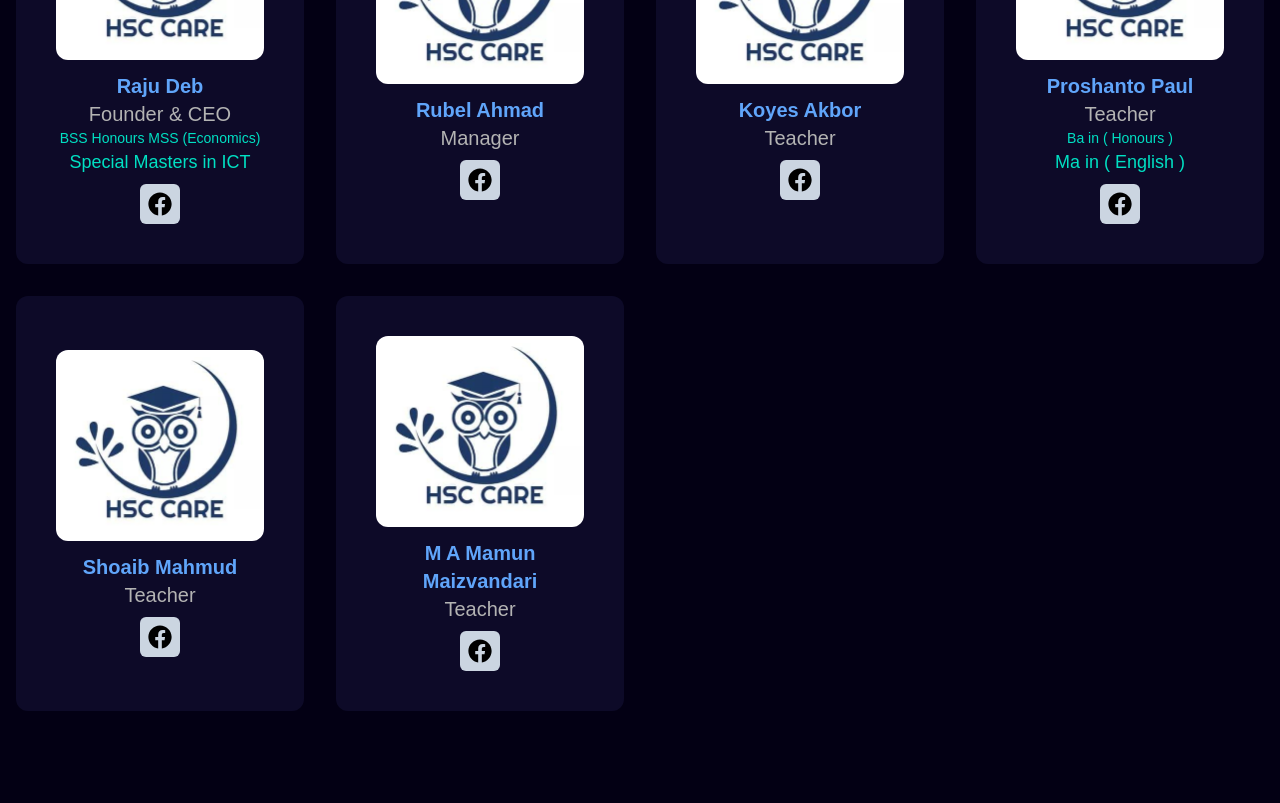
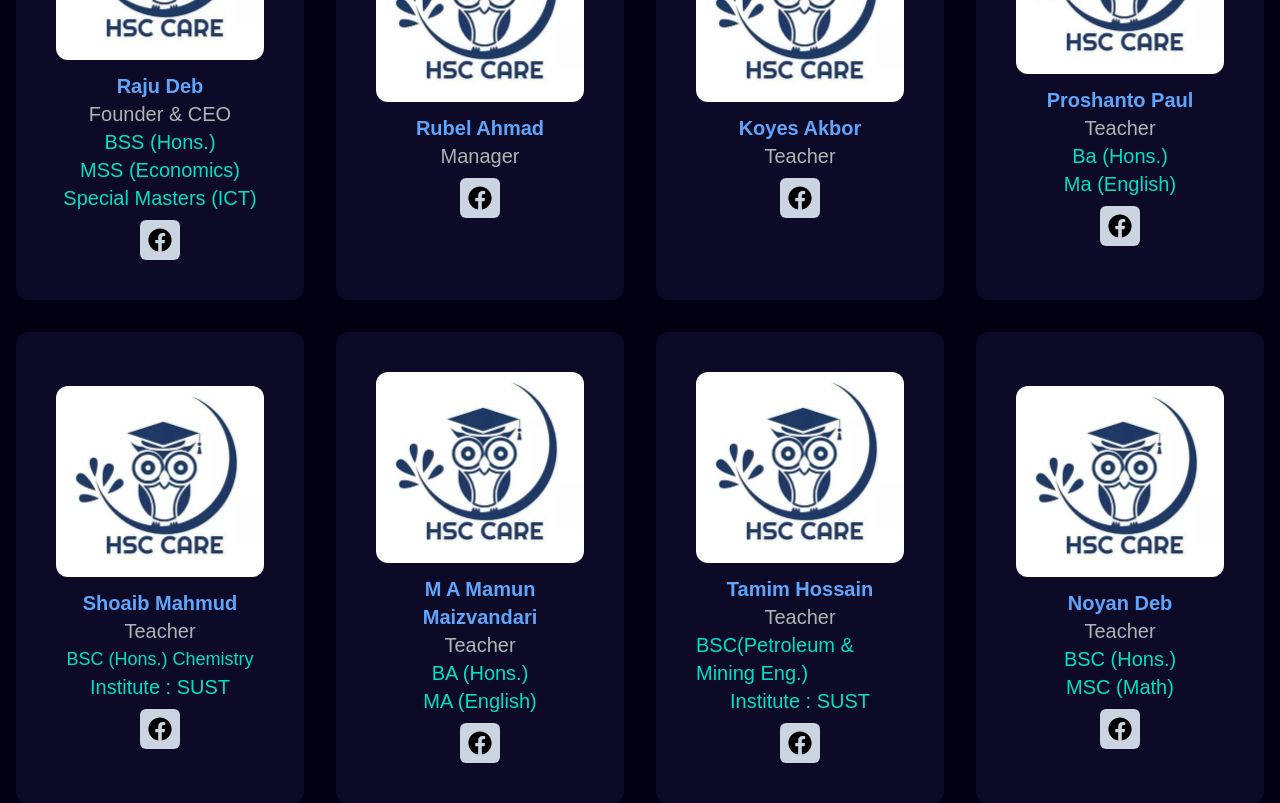
Before and after one commit to Rafat210907/hsc-care, a React (Vite) app: page / in a window 1280 px wide. Shown: the part 2980-3783 px from the top of the page. Built offline with nearby package versions, Linux system fonts and the light colour scheme.

Commit message:
teachers list update

```diff
--- a/src/components/OurTeachers.jsx
+++ b/src/components/OurTeachers.jsx
@@ -51,8 +51,12 @@ const OurTeachers = () => {
                 {data.name}
               </h2>
               <h6 className="text-xl text-dark">{data.profession}</h6>
-              <h2  className="text-sm text-primary">{data.qualificaions1}</h2>
-              <h2 className="text-lg text-primary">{data.qualificaions2}</h2>
+              <h2  className="text-xl text-primary">{data.qualificaions1}</h2>
+              <h2  className="text-xl text-primary">{data.qualificaions2}</h2>
+              <h2 className="text-xl text-primary">{data.qualificaions3}</h2>
+              <h2 className="text-lg text-primary">{data.qualificaions4}</h2>
+              <h2 className="text-xl text-primary">{data.institution}</h2>
+
               <Link to={data?.Facebook}>
                 <FaFacebook className="text-lg size-10 p-2 mt-2 bg-slate-300 rounded-md text-black hover:bg-blue-900 hover:text-white duration-300"/>
               </Link>
--- a/src/constants/Index.js
+++ b/src/constants/Index.js
@@ -9,8 +9,9 @@ export const teacherData = [
     id: 1,
     img: img,
     name: "Raju Deb" ,
-    qualificaions1: " BSS Honours MSS (Economics) ",
-    qualificaions2: " Special Masters in ICT",
+    qualificaions1: " BSS (Hons.) ",
+    qualificaions2: "MSS (Economics) ",
+    qualificaions3: "Special Masters (ICT)",
     profession: "Founder & CEO",
   },
   {
@@ -18,7 +19,6 @@ export const teacherData = [
     img: img,
     name: "Rubel Ahmad",
     profession: "Manager",
-    qualificaions: " " ,
     Facebook: "https://www.facebook.com/profile.php?id=100006370320706"
   },
   {
@@ -26,7 +26,6 @@ export const teacherData = [
     img: img,
     name: "Koyes Akbor",
     profession: "Teacher",
-    qualificaions: " " ,
     Facebook: "https://www.facebook.com/koyes.akbor.9?mibextid=ZbWKwL"
   },
   {
@@ -34,8 +33,8 @@ export const teacherData = [
     img: img,
     name: "Proshanto Paul",
     profession: "Teacher",
-    qualificaions1: "Ba in ( Honours )" ,
-    qualificaions2: " Ma in ( English )",
+    qualificaions1: "Ba (Hons.)" ,
+    qualificaions2: " Ma (English)",
     Facebook:" https://www.facebook.com/profile.php?id=100010094042256&mibextid=ZbWKwL"
   },
   {
@@ -43,8 +42,8 @@ export const teacherData = [
     img: img,
     name: "Shoaib Mahmud ",
     profession: "Teacher",
-    qualificaions1: " " ,
-    qualificaions2: " ",
+    qualificaions4: "BSC (Hons.) Chemistry",
+    institution: "Institute : SUST",
     Facebook: "https://www.facebook.com/profile.php?id=100008936828115&mibextid=ZbWKwL"
   },
   {
@@ -52,8 +51,25 @@ export const teacherData = [
     img: img,
     name: "M A Mamun Maizvandari ",
     profession: "Teacher",
-    qualificaions1: " " ,
-    qualificaions2: " ",
+    qualificaions1: "BA (Hons.)" ,
+    qualificaions2: "MA (English) ",
     Facebook: "https://www.facebook.com/profile.php?id=100011713713782&mibextid=ZbWKwL"
   },
+  {
+    id: 7,
+    img: img,
+    name: "Tamim Hossain ",
+    profession: "Teacher",
+    qualificaions1: "BSC(Petroleum & Mining Eng.)" ,
+    institution: "Institute : SUST",
+    Facebook: ""
+  },
+  {
+    id: 8,
+    img: img,
+    name: "Noyan Deb ",
+    profession: "Teacher",
+    qualificaions1: "BSC (Hons.)" ,
+    qualificaions2: "MSC (Math) ",
+  },
 ];
```
